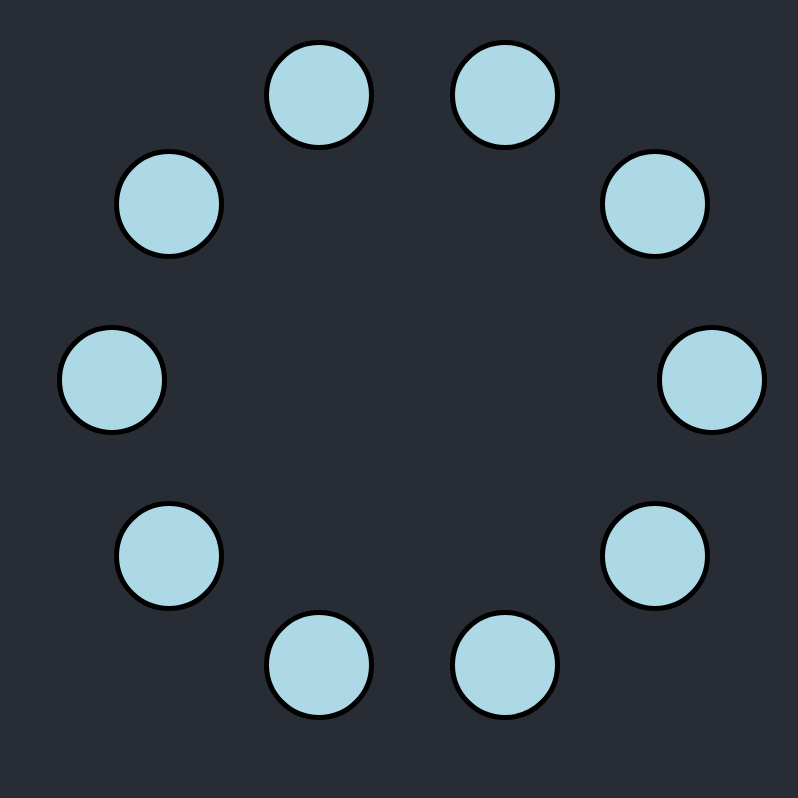
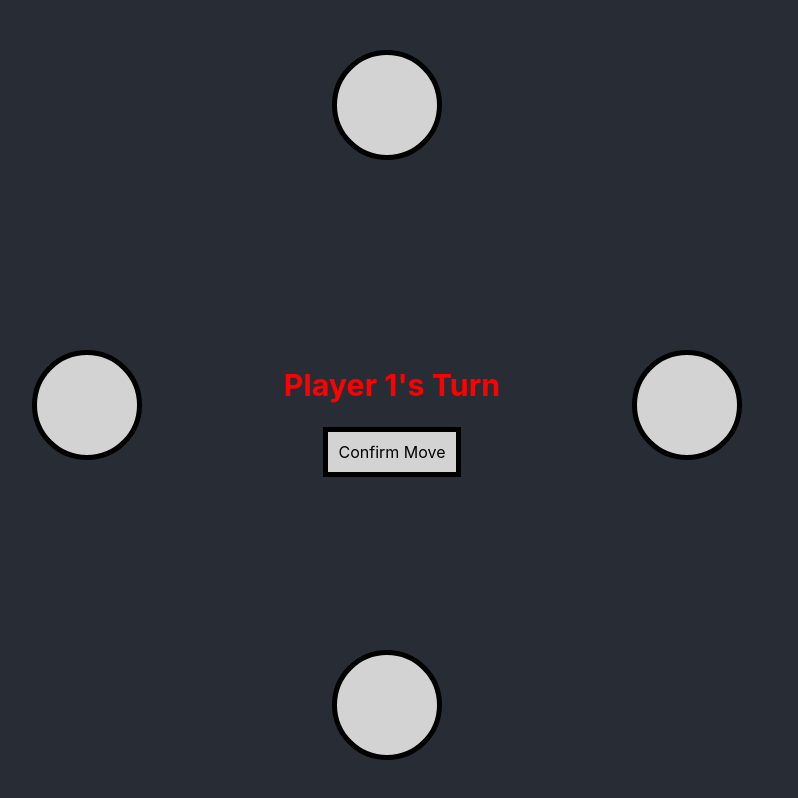
Before and after one commit to JosephCalebAnderson/circular-nim, a React (Create React App) app: page / in a window 1280 px wide. Shown: the whole page, without its empty margins (248-1046 px from the left). Built offline with nearby package versions, Linux system fonts and the light colour scheme.

Commit message:
Player Vs Player is set up and working.

```diff
--- a/src/App.css
+++ b/src/App.css
@@ -25,20 +25,50 @@
 }
 
 .stone {
-  background-color: lightblue;
+  background-color: lightgray;
   color: black;
   border-radius: 50%;
   border: 5px solid;
   border-color: black;
   padding: 50px 50px;
+  transition-duration: 0.4s;
 }
 
-.selectedSeat {
+.stone:hover {
+  background-color: gray; /* Green */
+}
+
+.selectedStone {
+  background-color: lightgreen;
+}
+
+.selectedStone:hover {
   background-color: green;
 }
 
-.takenSeat {
+.takenStone {
   background-color: black;
+}
+
+.takenStone:hover {
+  background-color: black;
+}
+
+.selection {
+  background-color: lightgray;
+  font-size: medium;
+  color: black;
+  border: 5px solid;
+  border-color: black;
+  padding: 10px 10px;
+}
+
+.p1 {
+  color: red;
+}
+
+.p2 {
+  color: blue;
 }
 
 .App-link {
--- a/src/App.js
+++ b/src/App.js
@@ -3,12 +3,17 @@ import './App.css';
 import React, { useEffect, useState } from 'react';
 
 function App() {
-  const [selectedStones, setSelectedSeats] = useState([]);
+  // Needed values for implementation
+  const [selectedStones, setSelectedStones] = useState([]);
   const [removedStones, setRemovedStones] = useState([]);
-  const [numStonesSelected, setNumSeatsSelected] = useState(0);
-
+  const [numStonesSelected, setNumStonesSelected] = useState(0);
+  const [turnPrompt, setTurnPrompt] = useState("Player 1");
+  const [isPlayer1Turn, setIsPlayer1Turn] = useState(true);
+  const [isGameOver, setIsGameOver] = useState(false);
   const stoneElements = [];
-  const size = 10;
+  // Change this to change the size of the circle
+  const size = 4;
+  var gameOver = false;
 
   for (let stoneNum = 1; stoneNum <= size; stoneNum++) {
     const stoneId = `${stoneNum}`;
@@ -18,7 +23,7 @@ function App() {
 
     stoneElements.push(
       <btn
-        style = {{ position: 'absolute', top: window.innerHeight/2 + 300 * Math.sin(stoneNum*2*Math.PI/size) - 75, right: window.innerWidth/2 + 300 * Math.cos(stoneNum*2*Math.PI/size) - 75}}
+        style = {{ position: 'absolute', top: window.innerHeight/2 + 300 * Math.sin(stoneNum*2*Math.PI/size) - 50, right: window.innerWidth/2 + 300 * Math.cos(stoneNum*2*Math.PI/size) - 50}}
         className={`stone ${isStoneAvailable ? (isStoneSelected ? 'selectedStone' : '') : 'takenStone'}`}
         key={stoneId}
         onClick={() => handleStoneClick(stoneId)}
@@ -32,23 +37,53 @@ function App() {
     const isAvailable = !removedStones.includes(stoneId);
 
     if (!isSelected && isAvailable && numStonesSelected < 2) {
-      setSelectedSeats([...selectedStones, stoneId]);
-      setNumSeatsSelected(numStonesSelected + 1);
+      // Okay if the stone selected is right next to the one being selected.
+      if (selectedStones.length == 0 ||
+        Math.abs(selectedStones[0] - stoneId) == 1 ||
+        // The following are two special cases to allow the ends of the circle to be taken at the same time.
+        selectedStones[0] == size && stoneId == 1 ||
+        selectedStones[0] == 1 && stoneId == size) {
+        setSelectedStones([...selectedStones, stoneId]);
+        setNumStonesSelected(numStonesSelected + 1);
+      } else {
+        //Illegal move, can add error message here if needed.
+      }
     } else if (isSelected) {
       const updatedSeats = selectedStones.filter((seat) => seat !== stoneId);
-      setSelectedSeats(updatedSeats);
-      setNumSeatsSelected(numStonesSelected - 1);
+      setSelectedStones(updatedSeats);
+      setNumStonesSelected(numStonesSelected - 1);
     }
   };
 
-  function log() {
-    console.log("Clicked");
+  const handleSelectionConfirmation = async () => {
+    if (numStonesSelected > 0) {
+      setRemovedStones([...removedStones, ...selectedStones]);
+      setSelectedStones([]);
+      setNumStonesSelected(0);
+      if (turnPrompt.includes('2')) {
+        setTurnPrompt("Player 1");
+        setIsPlayer1Turn(true);
+      } else {
+        setTurnPrompt("Player 2");
+        setIsPlayer1Turn(false);
+      }
+    }
   }
+
+  useEffect(() => {
+    if (removedStones.length == size) {
+      gameOver = true;
+      setIsGameOver(true);
+    }
+  }, [removedStones]);
 
   return (
     <div className="App">
       <header className="App-header">
         <div className="stones">
+        {isGameOver && <h2 className={`prompt ${isPlayer1Turn ?  'p1' : 'p2'}`}>{turnPrompt} Wins!</h2>}
+          {!isGameOver && <h3 className={`prompt ${isPlayer1Turn ?  'p1' : 'p2'}`}>{turnPrompt}'s Turn</h3>}
+          {!isGameOver && <btn className="selection" onClick = {() => handleSelectionConfirmation()}>Confirm Move</btn>}
           {stoneElements}
         </div>
       </header>
```
